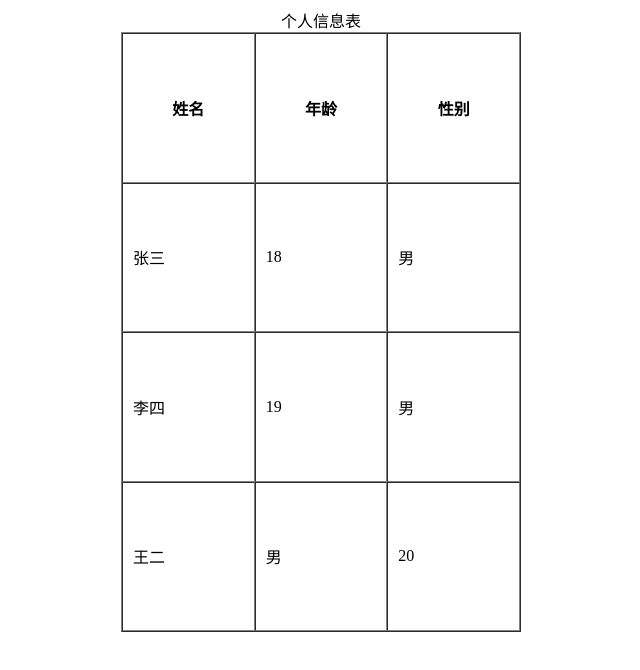
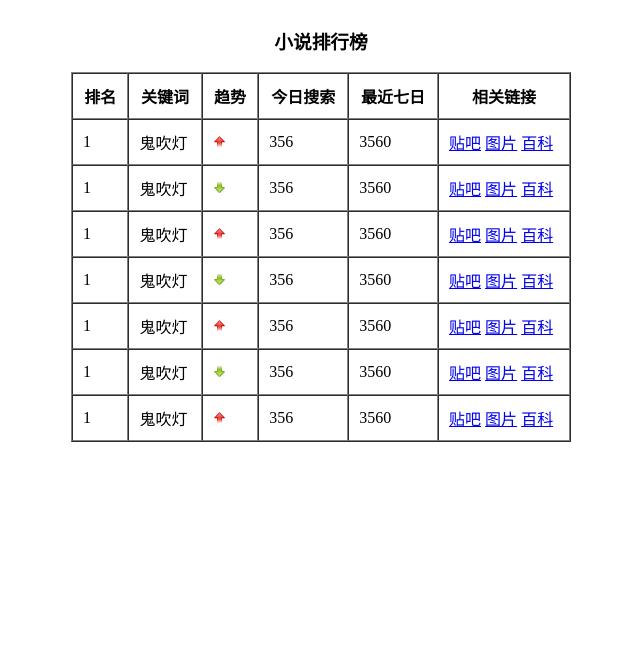
Before and after one commit to xuhaooo/html-demos, a plain HTML site: page demo3/index.html in a window 1280 px wide. Shown: the whole page, without its empty margins (319-959 px from the left). Drawn offline with Linux system fonts and the light colour scheme.

Commit message:
小说排行榜

```diff
--- a/demo3/index.html
+++ b/demo3/index.html
@@ -6,27 +6,99 @@
     <title>表格</title>
 </head>
 <body>
-    <table border="1" width="400" height="600" align="center" cellspacing="0" cellpadding="10">
-        <caption>个人信息表</caption>
+    <table border="1" width="500" height="299" align="center" cellspacing="0" cellpadding="10">
+        <caption><h3>小说排行榜</h3></caption>
         <tr>
-            <th>姓名</th>
-            <th>年龄</th>
-            <th>性别</th>
+            <th>排名</th>
+            <th>关键词</th>
+            <th>趋势</th>
+            <th>今日搜索</th>
+            <th>最近七日</th>
+            <th>相关链接</th>
         </tr>
         <tr>
-            <td>张三</td>
-            <td>18</td>
-            <td>男</td>
+            <td>1</td>
+            <td>鬼吹灯</td>
+            <td><img src="images/up.jpg"></td>
+            <td>356</td>
+            <td>3560</td>
+            <td>
+                <a href="#">贴吧</a>
+                <a href="#">图片</a>
+                <a href="#">百科</a>
+            </td>
         </tr>
         <tr>
-            <td>李四</td>
-            <td>19</td>
-            <td>男</td>
+            <td>1</td>
+            <td>鬼吹灯</td>
+            <td><img src="images/down.jpg"></td>
+            <td>356</td>
+            <td>3560</td>
+            <td>
+                <a href="#">贴吧</a>
+                <a href="#">图片</a>
+                <a href="#">百科</a>
+            </td>
         </tr>
         <tr>
-            <td>王二</td>
-            <td>男</td>
-            <td>20</td>
+            <td>1</td>
+            <td>鬼吹灯</td>
+            <td><img src="images/up.jpg"></td>
+            <td>356</td>
+            <td>3560</td>
+            <td>
+                <a href="#">贴吧</a>
+                <a href="#">图片</a>
+                <a href="#">百科</a>
+            </td>
+        </tr>
+        <tr>
+            <td>1</td>
+            <td>鬼吹灯</td>
+            <td><img src="images/down.jpg"></td>
+            <td>356</td>
+            <td>3560</td>
+            <td>
+                <a href="#">贴吧</a>
+                <a href="#">图片</a>
+                <a href="#">百科</a>
+            </td>
+        </tr>
+        <tr>
+            <td>1</td>
+            <td>鬼吹灯</td>
+            <td><img src="images/up.jpg"></td>
+            <td>356</td>
+            <td>3560</td>
+            <td>
+                <a href="#">贴吧</a>
+                <a href="#">图片</a>
+                <a href="#">百科</a>
+            </td>
+        </tr>
+        <tr>
+            <td>1</td>
+            <td>鬼吹灯</td>
+            <td><img src="images/down.jpg"></td>
+            <td>356</td>
+            <td>3560</td>
+            <td>
+                <a href="#">贴吧</a>
+                <a href="#">图片</a>
+                <a href="#">百科</a>
+            </td>
+        </tr>
+        <tr>
+            <td>1</td>
+            <td>鬼吹灯</td>
+            <td><img src="images/up.jpg"></td>
+            <td>356</td>
+            <td>3560</td>
+            <td>
+                <a href="#">贴吧</a>
+                <a href="#">图片</a>
+                <a href="#">百科</a>
+            </td>
         </tr>
     </table>
 </body>
```
Also changed, not shown: demo3/images/down.jpg (added), demo3/images/up.jpg (added).
